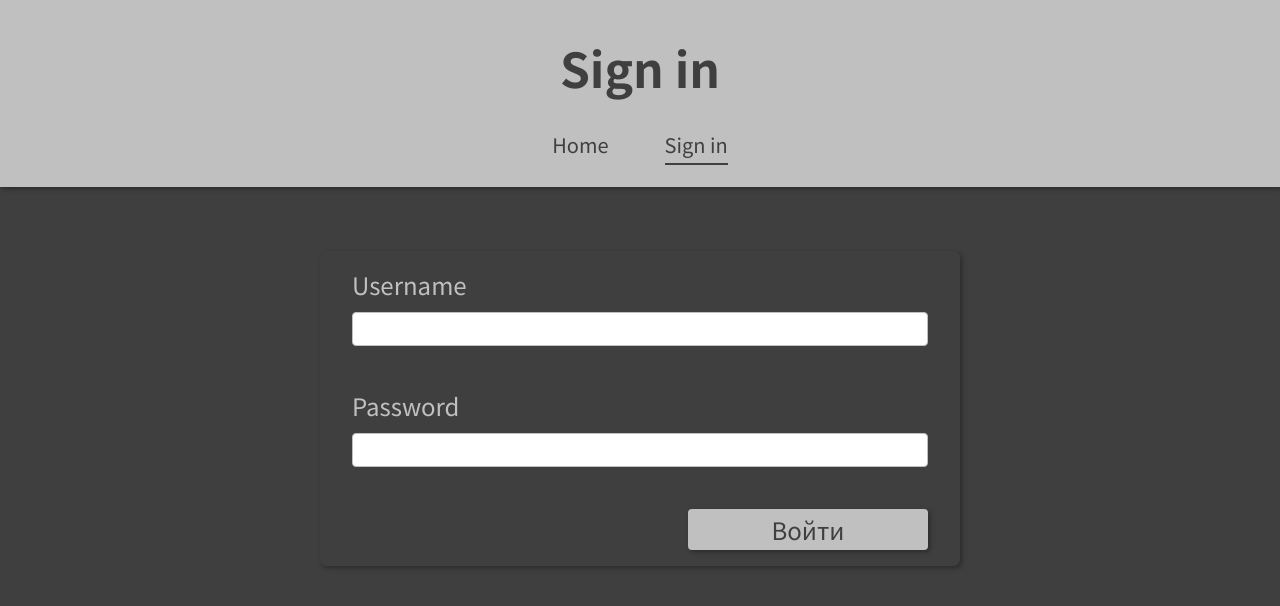
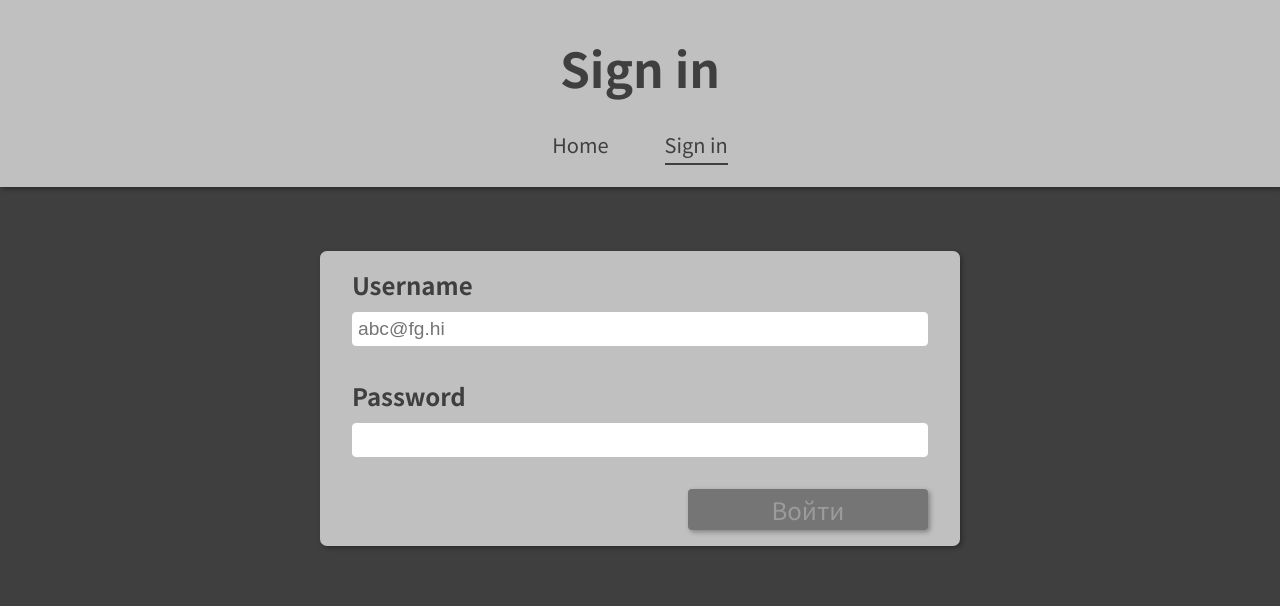
Before and after one commit to alutskin/my-first-app, a React (Create React App) app: page /sign-in in a window 1280 px wide. Shown: the top 606 px of the page. Built offline with nearby package versions, Linux system fonts and the light colour scheme; no server answers.

Commit message:
ReactJS - T08.01 - Forms and Form Validation

```diff
--- /dev/null
+++ b/src/components/Input/Input.js
@@ -0,0 +1,52 @@
+import { useState, useEffect } from "react";
+
+import classes from "./Input.module.css";
+
+const Input = (props) => {
+  const [value, setValue] = useState("");
+  const [isTouched, setIsTouched] = useState(false);
+
+  const valueIsValid = props.validation(value);
+  const inputHasError = !valueIsValid && isTouched;
+
+  const { id, onChangeValidInputsIds } = props;
+
+  useEffect(() => {
+    if (valueIsValid) {
+      onChangeValidInputsIds({ typeOfChange: "add", inputId: id });
+    } else {
+      onChangeValidInputsIds({
+        typeOfChange: "remove",
+        inputId: id,
+      });
+    }
+  }, [valueIsValid, id, onChangeValidInputsIds]);
+
+  const inputChangeHandler = (event) => {
+    setValue(event.target.value);
+  };
+
+  const inputBlurHandler = () => {
+    setIsTouched(true);
+  };
+
+  return (
+    <div className={`${classes.field} ${inputHasError ? classes.invalid : ""}`}>
+      <label htmlFor={id}>{props.label}</label>
+      <input
+        id={id}
+        type={props.type}
+        required={props.required}
+        value={value}
+        placeholder={props.placeholder}
+        onChange={inputChangeHandler}
+        onBlur={inputBlurHandler}
+      />
+      {inputHasError && (
+        <p className={classes["error-text"]}>{props.errorText}</p>
+      )}
+    </div>
+  );
+};
+
+export default Input;
--- /dev/null
+++ b/src/components/Input/Input.module.css
@@ -0,0 +1,34 @@
+.field {
+    display: flex;
+    flex-direction: column;
+    padding: 1rem 2rem;
+}
+
+.field label {
+    font-weight: bold;
+}
+
+.field input {
+    padding: 5px;
+    margin-top: 10px;
+    outline-width: 0;
+    font-size: 1.2rem;
+    border-radius: 4px;
+    border: 1px solid white;
+}
+
+.invalid input {
+    border: 1px solid #d31f1f;
+    background-color: #fddddd;
+}
+
+.invalid input:focus {
+    border-color: #ff8800;
+    background-color: #fbe8d2;
+}
+
+.error-text {
+    font-size: 1.1rem;
+    color: #d11212;
+    margin-bottom: 0;
+}
--- a/src/components/SignInForm/SignInForm.js
+++ b/src/components/SignInForm/SignInForm.js
@@ -1,19 +1,61 @@
+import { useState } from "react";
+
 import classes from "./SignInForm.module.css";
+import Input from "../Input/Input";
+
+const emailValidation = (email) => /\w+@\w+\.\w+/.test(email);
+
+const passwordValidation = (pass) =>
+  pass.length >= 8 && /\w/.test(pass) && /\d/.test(pass);
+
+const INPUTS_COUNT = 2;
 
 const SignInForm = () => {
+  const [validInputsIds, setValidInputsIds] = useState([]);
+
+  const changeValidInputsIds = ({ typeOfChange, inputId }) => {
+    const idIsAlreadyContained = validInputsIds.includes(inputId);
+
+    if (typeOfChange === "add" && !idIsAlreadyContained) {
+      let newState = validInputsIds.slice();
+      newState.push(inputId);
+      setValidInputsIds(newState);
+    } else if (typeOfChange === "remove" && idIsAlreadyContained) {
+      let newState = validInputsIds.filter((someId) => someId !== inputId);
+      setValidInputsIds(newState);
+    }
+  };
+
+  const formIsValid = validInputsIds.length === INPUTS_COUNT;
+
   return (
     <div className={classes.wrapper}>
       <form className={classes.form}>
-        <div className={classes.field}>
-          <label htmlFor="username">Username</label>
-          <input type="text" id="username" />
-        </div>
-        <div className={classes.field}>
-          <label htmlFor="pass">Password</label>
-          <input type="password" id="pass" />
-        </div>
+        <Input
+          id="username"
+          type="email"
+          label="Username"
+          placeholder="abc@fg.hi"
+          errorText='Username must be an email with the next format: "abc@fg.hi"'
+          required={true}
+          validation={emailValidation}
+          onChangeValidInputsIds={changeValidInputsIds}
+        />
+        <Input
+          id="pass"
+          type="password"
+          label="Password"
+          errorText="Password must have at least 7 symbols length, 1 letter and 1 number"
+          required={true}
+          validation={passwordValidation}
+          onChangeValidInputsIds={changeValidInputsIds}
+        />
         <div className={classes.butField}>
-          <button type="submit" className={classes.submButton}>
+          <button
+            className={classes.submButton}
+            type="submit"
+            disabled={!formIsValid}
+          >
             Войти
           </button>
         </div>
--- a/src/components/SignInForm/SignInForm.module.css
+++ b/src/components/SignInForm/SignInForm.module.css
@@ -9,35 +9,24 @@
     display: flex;
     flex-direction: column;
     font-size: 1.5rem;
-    color: #c0c0c0;
+    background-color: #c0c0c0;
+    color: #3f3f3f;
     border-radius: 7px;
     box-shadow: 2px 2px 5px rgba(0, 0, 0, 0.336);
     width: 50%;
 }
 
-.field, .butField {
+.butField {
     display: flex;
     flex-direction: column;
     padding: 1rem 2rem;
-}
-
-.butField {
     flex-direction: row-reverse;
-}
-
-.field input {
-    padding: 5px;
-    margin: 10px 0px;
-    outline-width: 0;
-    font-size: 1.2rem;
-    border-radius: 4px;
-    border: 1px solid #c0c0c0;
 }
 
 .submButton {
     font: inherit;
-    color: #3f3f3f;
-    background-color: #c0c0c0;
+    color: #c0c0c0;
+    background-color: #3f3f3f;
     box-shadow: 2px 2px 5px rgba(0, 0, 0, 0.336);
     border: 0;
     border-radius: 4px;
@@ -45,3 +34,9 @@
     cursor: pointer;
     padding: 3px;
 }
+
+.submButton:disabled {
+    background-color: #757575;
+    color: #9c9c9c;
+    cursor: not-allowed;
+}
```
